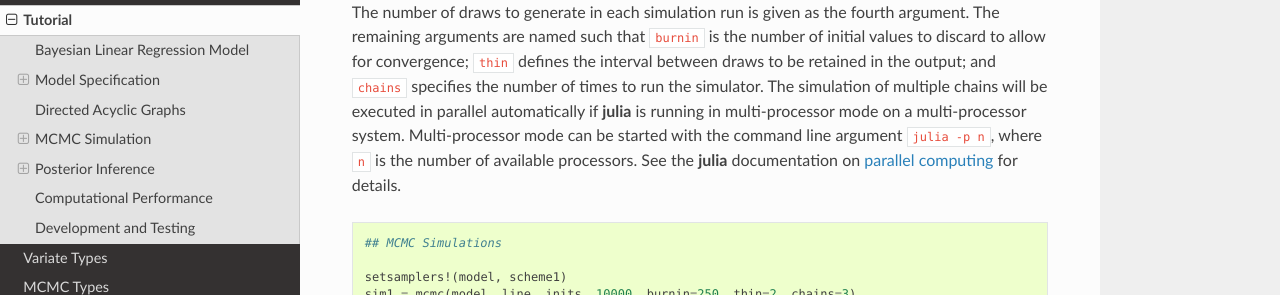
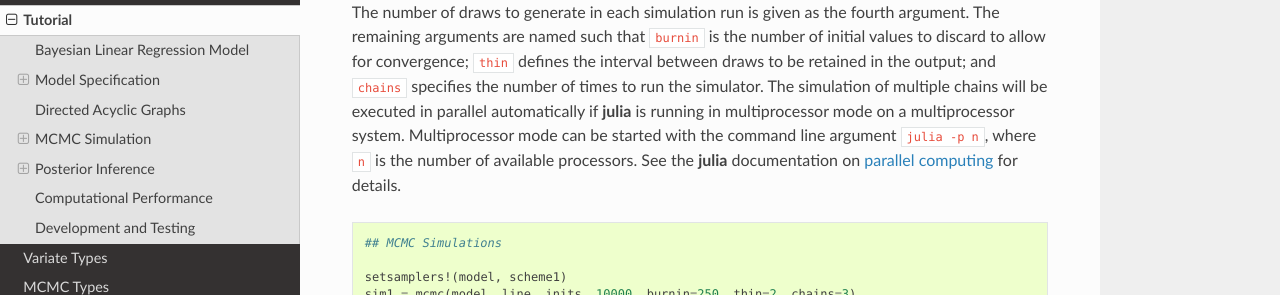
Before and after one commit to brian-j-smith/Mamba.jl, a Sphinx documentation site: the page built from doc/tutorial.rst, in a window 1280 px wide and 900 px high, scrolled down 7180 px. Shown: the part 156-451 px from the top of the window. Built offline with Sphinx 7.4.7 and the Read the Docs theme 2.0.0, drawn with Linux system fonts in a browser that asks for light colours; formulas are drawn with MathJax 3; cross-references to code outside the pages are shown as plain code.

Commit message:
Minor text edits.

```diff
--- a/doc/tutorial.rst
+++ b/doc/tutorial.rst
@@ -326,7 +326,7 @@
 MCMC Engine
 ^^^^^^^^^^^
 
-MCMC simulation of draws from the posterior distribution of a declared set of model nodes and sampling scheme is performed with the :func:`mcmc` function.  As shown below, the first three arguments are a ``Model`` object, a dictionary of values for input nodes, and a dictionary vector of initial values.  The number of draws to generate in each simulation run is given as the fourth argument.  The remaining arguments are named such that ``burnin`` is the number of initial values to discard to allow for convergence; ``thin`` defines the interval between draws to be retained in the output; and ``chains`` specifies the number of times to run the simulator.  The simulation of multiple chains will be executed in parallel automatically if **julia** is running in multi-processor mode on a multi-processor system.  Multi-processor mode can be started with the command line argument ``julia -p n``, where ``n`` is the number of available processors.  See the **julia** documentation on `parallel computing <http://julia.readthedocs.org/en/latest/manual/parallel-computing/>`_ for details.
+MCMC simulation of draws from the posterior distribution of a declared set of model nodes and sampling scheme is performed with the :func:`mcmc` function.  As shown below, the first three arguments are a ``Model`` object, a dictionary of values for input nodes, and a dictionary vector of initial values.  The number of draws to generate in each simulation run is given as the fourth argument.  The remaining arguments are named such that ``burnin`` is the number of initial values to discard to allow for convergence; ``thin`` defines the interval between draws to be retained in the output; and ``chains`` specifies the number of times to run the simulator.  The simulation of multiple chains will be executed in parallel automatically if **julia** is running in multiprocessor mode on a multiprocessor system.  Multiprocessor mode can be started with the command line argument ``julia -p n``, where ``n`` is the number of available processors.  See the **julia** documentation on `parallel computing <http://julia.readthedocs.org/en/latest/manual/parallel-computing/>`_ for details.
 
 .. code-block:: julia
 
```
